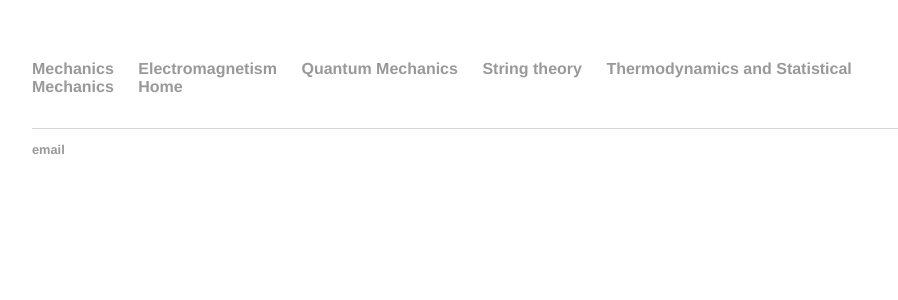
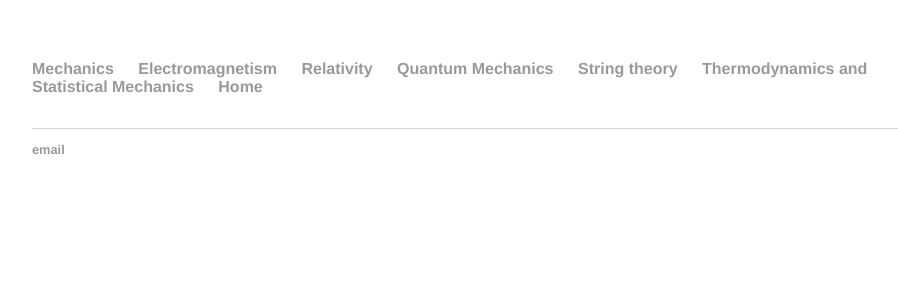
Before and after one commit to Lucas1Santos2Sousa/Lucas1Santos2Sousa.github.io, a Jekyll site: the page built from Books/index.html, in a window 1280 px wide. Shown: the top 300 px of the page, without its empty margins (160-1058 px from the left). Built offline with Jekyll 4.4.1, drawn with Linux system fonts in a browser that asks for light colours.

Commit message:
Update default2.html

```diff
--- a/_layouts/default2.html
+++ b/_layouts/default2.html
@@ -10,6 +10,7 @@
 	    		<ul>
 				<li><a href="/Books/Mechanics">Mechanics</a></li>
 				<li><a href="/Books/Electromagnetism">Electromagnetism</a></li>
+				<li><a href="/Books/Relativity">Relativity</a></li>
 				<li><a href="/Books/Quantum mechanics">Quantum Mechanics</a></li>
 				<li><a href="/Books/String theory">String theory</a></li>
 				<li><a href="/Books/Thermodynamics and Statistical Mechanics">Thermodynamics and Statistical Mechanics</a></li>
```
